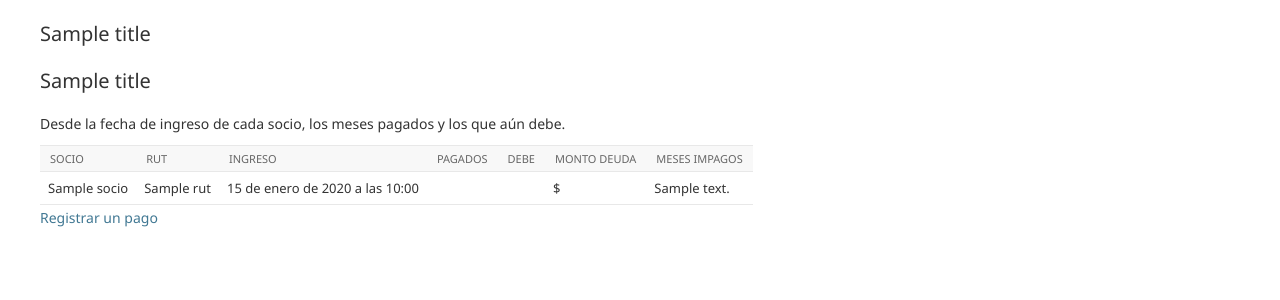
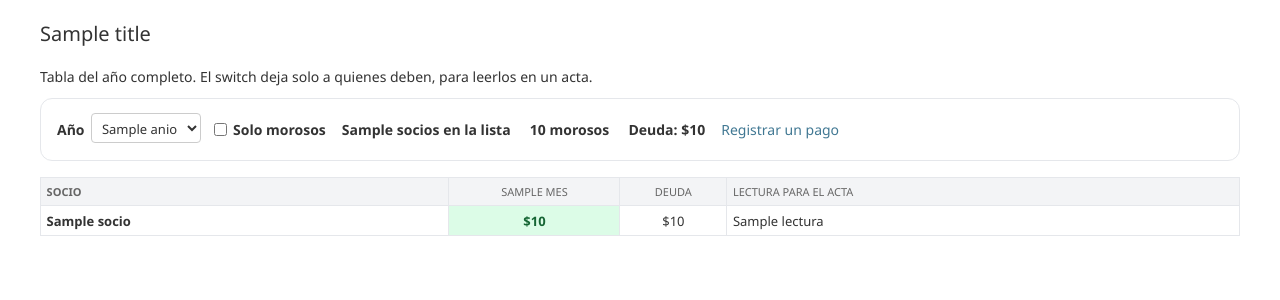
Before and after one commit to CarlitosHuente/juntadevecinos, a Django app: template templates/admin/tesoreria/estado_cuotas.html in a window 1280 px wide. Shown: the part 92-392 px from the top of the page. Run offline with Django 5.2, Linux system fonts and the light colour scheme; the template is opened without the code that fills it: most values are stand-ins (such as "Sample title", 1, 10 or a date in 2020).

Commit message:
Show yearly dues as a month grid with a debtors switch.
The board can filter by year, hide members who are current, and read who paid only through a given month for the meeting minutes.

```diff
--- a/templates/admin/tesoreria/estado_cuotas.html
+++ b/templates/admin/tesoreria/estado_cuotas.html
@@ -1,37 +1,87 @@
 {% extends "admin/base_site.html" %}
 {% load humanize %}
+{% block extrahead %}
+{{ block.super }}
+<style>
+  .cuotas-page { max-width: 100%; }
+  .cuotas-bar {
+    display: flex; flex-wrap: wrap; gap: 1rem; align-items: center;
+    margin: 0 0 1rem; padding: 0.9rem 1rem;
+    border: 1px solid #e5e7eb; border-radius: 12px; background: #fff;
+  }
+  .dark .cuotas-bar { background: rgb(17 24 39); border-color: rgb(55 65 81); }
+  .cuotas-bar form { display: flex; flex-wrap: wrap; gap: 0.8rem; align-items: center; }
+  .cuotas-bar label { margin: 0; font-weight: 600; display: flex; align-items: center; gap: 0.4rem; }
+  .cuotas-resumen { display: flex; gap: 1.2rem; flex-wrap: wrap; font-weight: 600; }
+  .cuotas-tabla { width: 100%; border-collapse: collapse; font-size: 0.82rem; }
+  .cuotas-tabla th, .cuotas-tabla td { border: 1px solid #e5e7eb; padding: 0.4rem 0.35rem; text-align: center; }
+  .dark .cuotas-tabla th, .dark .cuotas-tabla td { border-color: rgb(55 65 81); }
+  .cuotas-tabla th { background: #f3f4f6; }
+  .dark .cuotas-tabla th { background: rgb(31 41 55); }
+  .cuotas-tabla .nombre { text-align: left; min-width: 11rem; font-weight: 700; }
+  .cuotas-tabla .lectura { text-align: left; min-width: 14rem; }
+  .cel-pagado { background: #dcfce7; color: #166534; font-weight: 700; }
+  .cel-debe { background: #fee2e2; color: #991b1b; font-weight: 700; }
+  .cel-futuro, .cel-fuera, .cel-sin_cuota { color: #9ca3af; }
+  .cuotas-switch { display: inline-flex; align-items: center; gap: 0.45rem; }
+</style>
+{% endblock %}
 {% block content %}
-<h1>{{ title }}</h1>
-<p>Desde la fecha de ingreso de cada socio, los meses pagados y los que aún debe.</p>
+<div class="cuotas-page">
+  <p>Tabla del año completo. El switch deja solo a quienes deben, para leerlos en un acta.</p>
+  <div class="cuotas-bar">
+    <form method="get">
+      <label>Año
+        <select name="anio" onchange="this.form.submit()">
+          {% for y in anios %}
+          <option value="{{ y }}"{% if y == anio %} selected{% endif %}>{{ y }}</option>
+          {% endfor %}
+        </select>
+      </label>
+      <label class="cuotas-switch">
+        <input type="checkbox" name="morosos" value="1"{% if solo_morosos %} checked{% endif %} onchange="this.form.submit()">
+        Solo morosos
+      </label>
+      <noscript><button type="submit">Aplicar</button></noscript>
+    </form>
+    <div class="cuotas-resumen">
+      <span>{{ resumen.socios }} en la lista</span>
+      <span>{{ resumen.morosos }} morosos</span>
+      <span>Deuda: ${{ resumen.deuda|intcomma }}</span>
+    </div>
+    <a href="{% url 'admin:tesoreria_pagocuota_add' %}">Registrar un pago</a>
+  </div>
   <div class="table-wrap">
-  <table class="tabla">
+    <table class="cuotas-tabla">
       <thead>
         <tr>
-        <th>Socio</th>
-        <th>RUT</th>
-        <th>Ingreso</th>
-        <th>Pagados</th>
-        <th>Debe</th>
-        <th>Monto deuda</th>
-        <th>Meses impagos</th>
+          <th class="nombre">Socio</th>
+          {% for mes in meses %}<th>{{ mes }}</th>{% endfor %}
+          <th>Deuda</th>
+          <th class="lectura">Lectura para el acta</th>
         </tr>
       </thead>
       <tbody>
         {% for fila in filas %}
         <tr>
-        <td>{{ fila.socio.nombre_completo }}</td>
-        <td>{{ fila.socio.rut }}</td>
-        <td>{{ fila.socio.fecha_ingreso }}</td>
-        <td>{{ fila.estado.meses_pagados }}</td>
-        <td>{{ fila.estado.meses_deuda }}</td>
-        <td>${{ fila.estado.monto_deuda|intcomma }}</td>
-        <td>{{ fila.deuda_texto }}</td>
+          <td class="nombre">{{ fila.socio.nombre_completo }}</td>
+          {% for celda in fila.cuadro.celdas %}
+          <td class="cel-{{ celda.estado }}">
+            {% if celda.estado == "pagado" %}${{ celda.monto|intcomma }}
+            {% elif celda.estado == "debe" %}Debe
+            {% elif celda.estado == "futuro" %}—
+            {% else %}
+            {% endif %}
+          </td>
+          {% endfor %}
+          <td>{% if fila.cuadro.monto_deuda %}${{ fila.cuadro.monto_deuda|intcomma }}{% else %}—{% endif %}</td>
+          <td class="lectura">{{ fila.cuadro.lectura }}</td>
         </tr>
         {% empty %}
-      <tr><td colspan="7">No hay socios vigentes.</td></tr>
+        <tr><td colspan="15">{% if solo_morosos %}Nadie está moroso en {{ anio }}.{% else %}No hay socios vigentes.{% endif %}</td></tr>
         {% endfor %}
       </tbody>
     </table>
   </div>
-<p><a href="{% url 'admin:tesoreria_pagocuota_changelist' %}">Registrar un pago</a></p>
+</div>
 {% endblock %}
```
Also changed, not shown: tesoreria/admin.py (+29 -15 lines), tesoreria/services.py (+51 -0 lines), tesoreria/tests.py (+34 -1 lines). Lines whose indentation alone changed are shown as unchanged.
